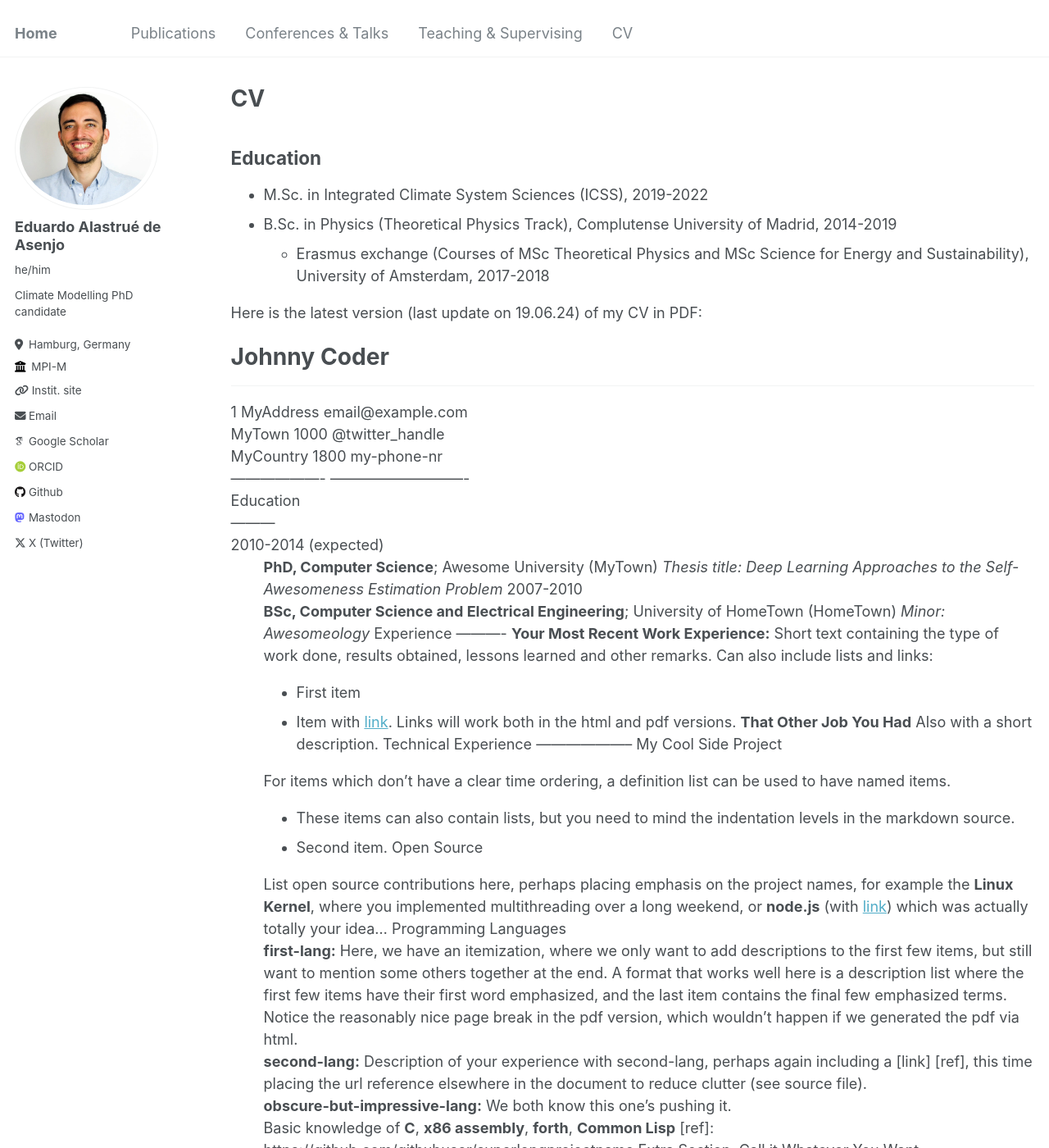
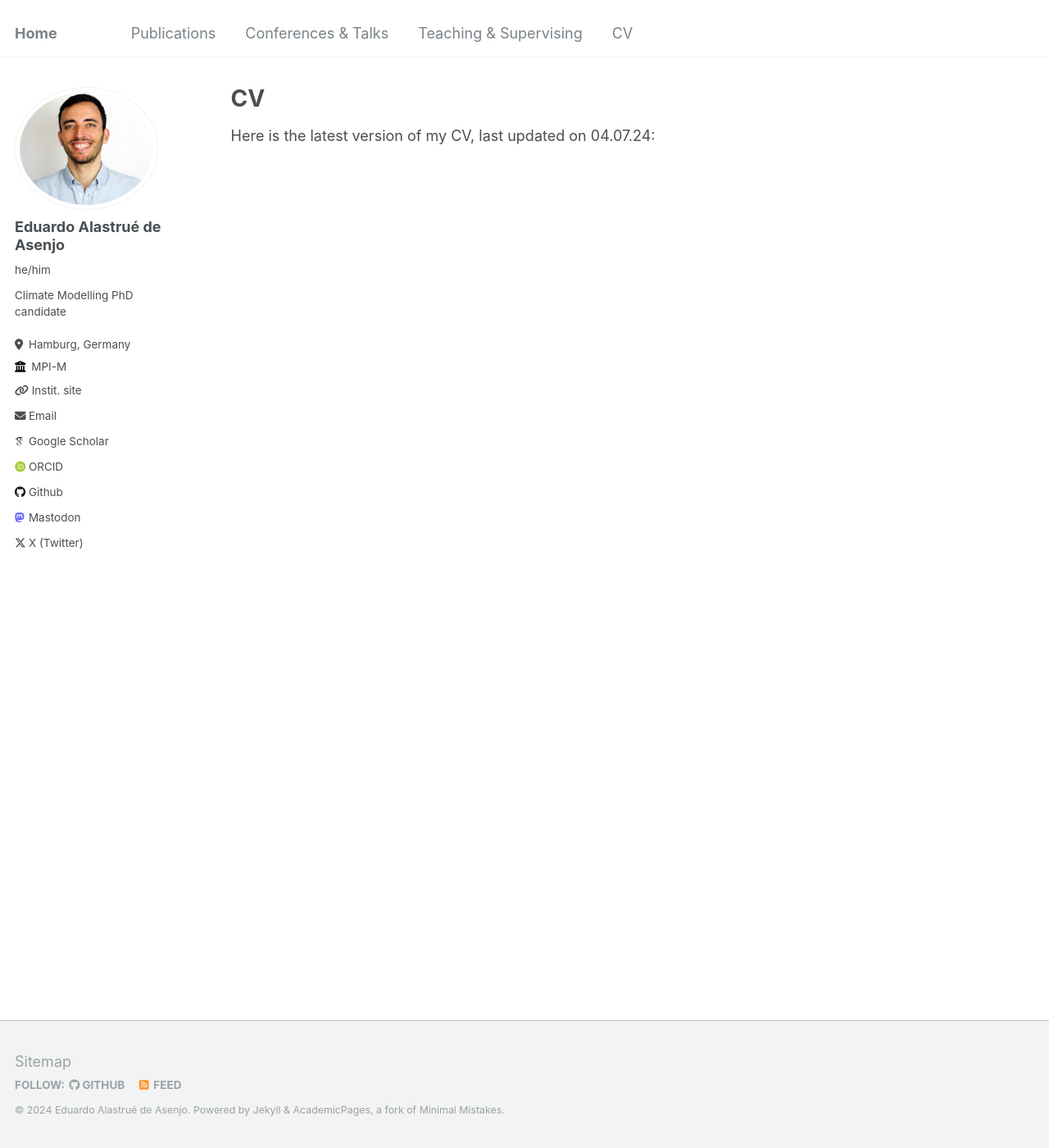
Before and after one commit to edualas/edualas.github.io, a Jekyll site: the page built from _pages/cv.md, in a window 1280 px wide and 1400 px high. Shown: the whole window at 82% size. Built offline with Jekyll 4.4.1, drawn with Linux system fonts in a browser that asks for light colours; some web fonts are replaced; some of the changed text lies outside the part shown.

Commit message:
Update cv.md

```diff
--- a/_pages/cv.md
+++ b/_pages/cv.md
@@ -7,77 +7,4 @@ redirect_from:
   - /resume
 ---
 
-## Education
-
-* M.Sc. in Integrated Climate System Sciences (ICSS), 2019-2022
-* B.Sc. in Physics (Theoretical Physics Track), Complutense University of Madrid, 2014-2019
-  * Erasmus exchange (Courses of MSc Theoretical Physics and MSc Science for Energy and Sustainability), University of Amsterdam, 2017-2018
-
-Here is the latest version (last update on 19.06.24) of my CV in PDF:
-
-Johnny Coder
-============
--------------------     ----------------------------
-1 MyAddress                        email@example.com
-MyTown 1000                          @twitter_handle
-MyCountry                           1800 my-phone-nr
--------------------     ----------------------------
-Education
----------
-2010-2014 (expected)
-:   **PhD, Computer Science**; Awesome University (MyTown)
-    *Thesis title: Deep Learning Approaches to the Self-Awesomeness
-     Estimation Problem*
-2007-2010
-:   **BSc, Computer Science and Electrical Engineering**; University of
-    HomeTown (HomeTown)
-    *Minor: Awesomeology*
-Experience
-----------
-**Your Most Recent Work Experience:**
-Short text containing the type of work done, results obtained,
-lessons learned and other remarks. Can also include lists and
-links:
-* First item
-* Item with [link](http://www.example.com). Links will work both in
-  the html and pdf versions.
-**That Other Job You Had**
-Also with a short description.
-Technical Experience
---------------------
-My Cool Side Project
-:   For items which don't have a clear time ordering, a definition
-    list can be used to have named items.
-    * These items can also contain lists, but you need to mind the
-      indentation levels in the markdown source.
-    * Second item.
-Open Source
-:   List open source contributions here, perhaps placing emphasis on
-    the project names, for example the **Linux Kernel**, where you
-    implemented multithreading over a long weekend, or **node.js**
-    (with [link](http://nodejs.org)) which was actually totally
-    your idea...
-Programming Languages
-:   **first-lang:** Here, we have an itemization, where we only want
-    to add descriptions to the first few items, but still want to
-    mention some others together at the end. A format that works well
-    here is a description list where the first few items have their
-    first word emphasized, and the last item contains the final few
-    emphasized terms. Notice the reasonably nice page break in the pdf
-    version, which wouldn't happen if we generated the pdf via html.
-:   **second-lang:** Description of your experience with second-lang,
-    perhaps again including a [link] [ref], this time placing the url
-    reference elsewhere in the document to reduce clutter (see source
-    file).
-:   **obscure-but-impressive-lang:** We both know this one's pushing
-    it.
-:   Basic knowledge of **C**, **x86 assembly**, **forth**, **Common Lisp**
-[ref]: https://github.com/githubuser/superlongprojectname
-Extra Section, Call it Whatever You Want
-----------------------------------------
-* Human Languages:
-     * English (native speaker)
-     * ???
-     * This is what a nested list looks like.
-* Random tidbit
-* Other sort of impressive-sounding thing you did
+Here is the latest version of my CV, last updated on 04.07.24:
```
